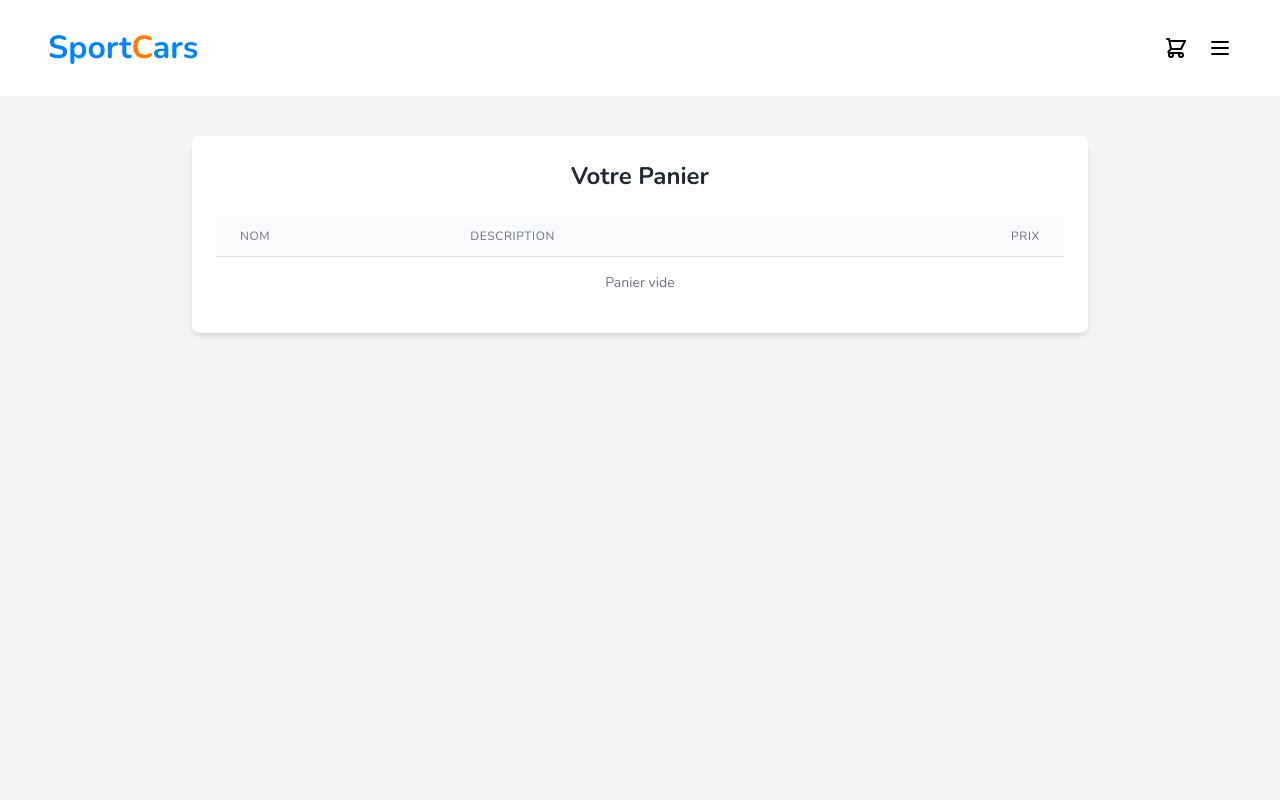
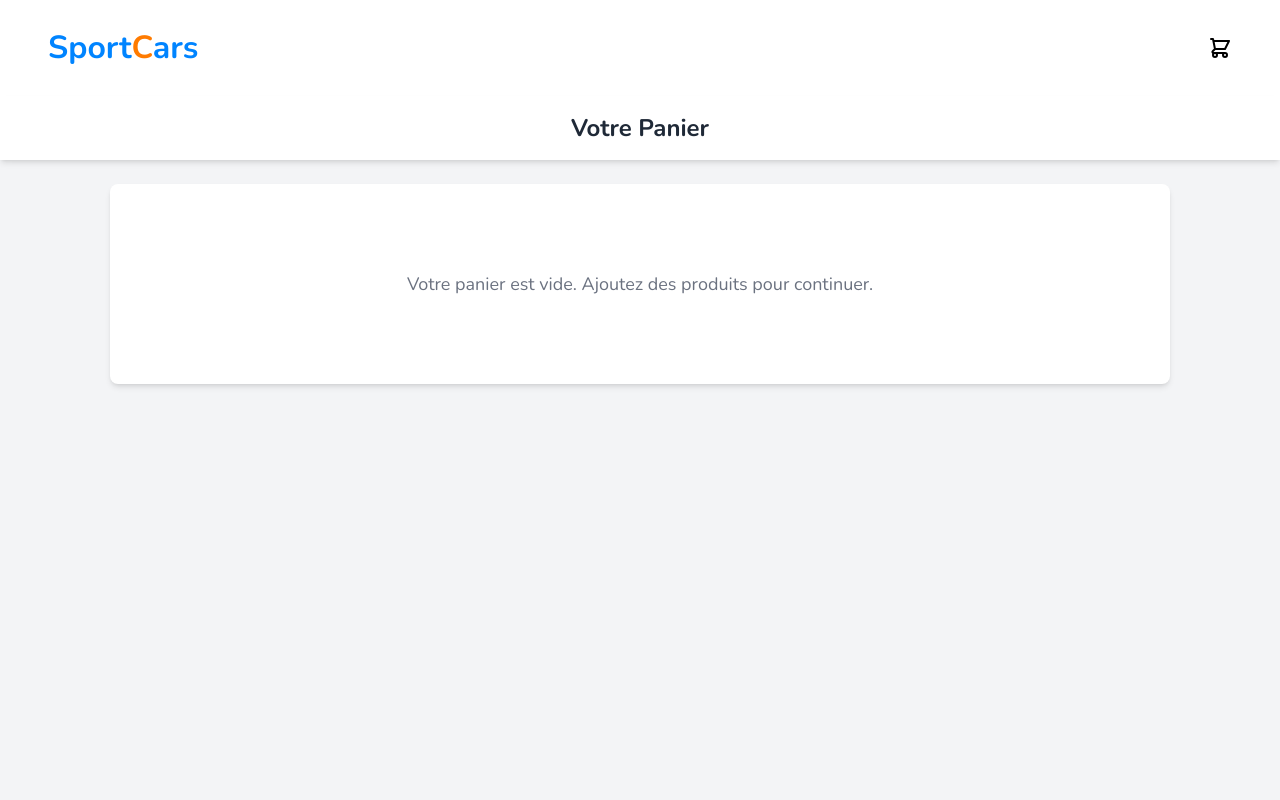
Before and after one commit to SaidS9113/API-SYMFONY-REACT, a React (Create React App) app in the folder front-end-react/: page /panier in a window 1280 px wide. Shown: the top 800 px of the page. Built offline with nearby package versions, Linux system fonts and the light colour scheme.

Commit message:
Ajout d'une fonctionnalité d'ajout au panier et en ce moment réglage pour mettre à jour instantanément le sup.

```diff
--- a/front-end-react/src/App.js
+++ b/front-end-react/src/App.js
@@ -16,16 +16,19 @@ import Footer from "./components/Footer";
 import { BrowserRouter as Router, Routes, Route, Navigate } from "react-router-dom";
 import ProtectedRoute from "./components/ProtectionRoute";
 import { UserProvider } from "./components/UserContext";
+import { PanierProvider } from "./PanierContext"; // Importer le PanierProvider
 import "./assets/css/style.css";
 
 function App() {
   return (
-    <>
-    <header>
+    <PanierProvider> {/* Déplacer ici pour englobler tous les composants qui utilisent PanierContext */}
       <UserProvider>
         <Router>
+          <header>
             <Header />
+          </header>
 
+          <main>
             <Routes>
               {/* Redirection de l'index vers l'accueil */}
               <Route path="/" element={<Navigate to="/accueil" replace />} />
@@ -81,14 +84,14 @@ function App() {
                 }
               />
             </Routes>
+          </main>
 
           <footer>
             <Footer />
           </footer>
         </Router>
       </UserProvider>
-      </header>
-    </>
+    </PanierProvider>
   );
 }
 
--- /dev/null
+++ b/front-end-react/src/PanierContext.js
@@ -0,0 +1,76 @@
+import React, { createContext, useState, useEffect, useContext } from "react";
+
+// Créer le contexte du panier
+export const PanierContext = createContext();
+
+// Le PanierProvider sera un composant qui enveloppe l'application et fournit les informations du panier
+export const PanierProvider = ({ children }) => {
+  const [panier, setPanier] = useState([]);
+  const [panierQuantite, setPanierQuantite] = useState(0);
+
+  // Fonction pour récupérer le panier depuis le localStorage
+  const chargerPanierDepuisLocalStorage = () => {
+    const panierStocke = JSON.parse(localStorage.getItem("panier")) || [];
+    setPanier(panierStocke);
+
+    // Calculer la quantité totale dans le panier
+    const totalQuantite = panierStocke.reduce((total, item) => total + item.quantite, 0);
+    setPanierQuantite(totalQuantite);
+  };
+
+  // Fonction pour ajouter un produit au panier
+  const ajouterAuPanier = (produit) => {
+    const panierMiseAJour = [...panier];
+    const index = panierMiseAJour.findIndex(item => item.id === produit.id);
+
+    if (index !== -1) {
+      panierMiseAJour[index].quantite += 1;
+    } else {
+      panierMiseAJour.push({ ...produit, quantite: 1 });
+    }
+
+    // Mettre à jour le panier dans le state
+    setPanier(panierMiseAJour);
+    setPanierQuantite(panierMiseAJour.reduce((total, item) => total + item.quantite, 0));
+
+    // Sauvegarder le panier dans le localStorage
+    localStorage.setItem("panier", JSON.stringify(panierMiseAJour));
+  };
+
+  // Fonction pour supprimer un produit du panier
+  const supprimerDuPanier = (id) => {
+    const panierMiseAJour = panier.filter(item => item.id !== id);
+
+    // Mettre à jour le panier dans le state
+    setPanier(panierMiseAJour);
+    setPanierQuantite(panierMiseAJour.reduce((total, item) => total + item.quantite, 0));
+
+    // Sauvegarder le panier mis à jour dans le localStorage
+    localStorage.setItem("panier", JSON.stringify(panierMiseAJour));
+  };
+
+  // Charger le panier au démarrage de l'application
+  useEffect(() => {
+    chargerPanierDepuisLocalStorage();
+  }, []);
+
+  // Utiliser un useEffect pour surveiller les changements du panier et mettre à jour localStorage
+  useEffect(() => {
+    if (panier.length > 0) {
+      // Enregistrer le panier et la quantité dans le localStorage à chaque mise à jour
+      localStorage.setItem("panier", JSON.stringify(panier));
+      const totalQuantite = panier.reduce((total, item) => total + item.quantite, 0);
+      setPanierQuantite(totalQuantite);
+    }
+  }, [panier]); // Re-exécuter chaque fois que panier change
+
+  // Fournir le panier, la quantité, et les fonctions d'ajout/suppression à toute l'application
+  return (
+    <PanierContext.Provider value={{ panierQuantite, panier, ajouterAuPanier, supprimerDuPanier }}>
+      {children}
+    </PanierContext.Provider>
+  );
+};
+
+// Ajoutez l'exportation de usePanier si vous souhaitez l'utiliser dans d'autres composants
+export const usePanier = () => useContext(PanierContext);
--- a/front-end-react/src/components/Header.jsx
+++ b/front-end-react/src/components/Header.jsx
@@ -1,19 +1,19 @@
-import React, { Fragment, useContext, useState } from "react";
-import { Link, useNavigate } from "react-router-dom";
+import React, { useState, useContext } from "react";
 import { UserContext } from "./UserContext";
+import { PanierContext } from "../PanierContext"; // Importation correcte du PanierContext
+import { Link } from "react-router-dom";
 
 function Header() {
-  const { user, logout } = useContext(UserContext);
+  const { user, logout } = useContext(UserContext);  // Accéder au UserContext
+  const { panierQuantite } = useContext(PanierContext); // Utilisation de panierQuantite depuis PanierContext
   const [isMenuOpen, setIsMenuOpen] = useState(false);
-  const navigate = useNavigate();
 
   const handleLogout = () => {
-    logout();
-    navigate("/accueil");
+    logout();  // Déconnexion de l'utilisateur
   };
 
   const toggleMenu = () => {
-    setIsMenuOpen(!isMenuOpen);
+    setIsMenuOpen(!isMenuOpen);  // Ouverture et fermeture du menu mobile
   };
 
   return (
@@ -66,6 +66,11 @@ function Header() {
                   d="M3 3h2l.4 2M7 13h10l4-8H5.4M7 13L5.4 5M7 13l-2.293 2.293c-.63.63-.184 1.707.707 1.707H17m0 0a2 2 0 100 4 2 2 0 000-4zm-8 2a2 2 0 11-4 0 2 2 0 014 0z"
                 />
               </svg>
+              {panierQuantite > 0 && (
+                <sup className="absolute -top-2 -right-2 bg-red-500 text-white rounded-full h-5 w-5 flex items-center justify-center text-xs">
+                  {panierQuantite}
+                </sup>
+              )}
             </Link>
 
             <div className="hidden 2xl:block">
@@ -92,84 +97,8 @@ function Header() {
                 </svg>
               </Link>
             </div>
-
-            <button
-              className="block 2xl:hidden focus:outline-none"
-              onClick={toggleMenu}
-            >
-              <svg
-                xmlns="http://www.w3.org/2000/svg"
-                className="h-6 w-6"
-                fill="none"
-                viewBox="0 0 24 24"
-                stroke="currentColor"
-              >
-                <path
-                  strokeLinecap="round"
-                  strokeLinejoin="round"
-                  strokeWidth="2"
-                  d="M4 6h16M4 12h16M4 18h16"
-                />
-              </svg>
-            </button>
           </div>
         </div>
-
-        {/* Menu mobile */}
-        {isMenuOpen && (
-          <div className="fixed inset-0 z-50 2xl:hidden">
-            <div className="fixed inset-0 bg-black opacity-50" onClick={toggleMenu}></div>
-            <div className="fixed right-0 top-0 h-full w-64 bg-white shadow-lg">
-              <div className="p-4">
-                <button onClick={toggleMenu} className="mb-4">
-                  <svg
-                    xmlns="http://www.w3.org/2000/svg"
-                    className="h-6 w-6"
-                    fill="none"
-                    viewBox="0 0 24 24"
-                    stroke="currentColor"
-                  >
-                    <path
-                      strokeLinecap="round"
-                      strokeLinejoin="round"
-                      strokeWidth="2"
-                      d="M6 18L18 6M6 6l12 12"
-                    />
-                  </svg>
-                </button>
-                <ul className="space-y-4">
-                  <li>
-                    <Link to="/accueil" onClick={toggleMenu}>Accueil</Link>
-                  </li>
-                  <li>
-                    <Link to="/boutique" onClick={toggleMenu}>Boutique</Link>
-                  </li>
-                  {user.isAdmin && (
-                    <>
-                      <li>
-                        <Link to="/liste-vehicule" onClick={toggleMenu}>Liste Véhicule</Link>
-                      </li>
-                      <li>
-                        <Link to="/liste-categorie" onClick={toggleMenu}>Liste Catégorie</Link>
-                      </li>
-                      <li>
-                        <Link to="/ajout-vehicule-categorie" onClick={toggleMenu}>Ajout Véhicule</Link>
-                      </li>
-                    </>
-                  )}
-                  <li>
-                    <Link
-                      to={user.isAuthenticated ? "/profil-utilisateur" : "/form-auth"}
-                      onClick={toggleMenu}
-                    >
-                      {user.isAuthenticated ? "Profil" : "Connexion"}
-                    </Link>
-                  </li>
-                </ul>
-              </div>
-            </div>
-          </div>
-        )}
       </nav>
     </div>
   );
--- a/front-end-react/src/components/Panier.jsx
+++ b/front-end-react/src/components/Panier.jsx
@@ -1,65 +1,129 @@
-import { Fragment } from "react";
+import { useState, useEffect } from "react";
 
 function Panier() {
-    const panier = []; // Exemple d'un panier vide
+  const [panier, setPanier] = useState([]);
+
+  useEffect(() => {
+    const panierStocke = JSON.parse(localStorage.getItem("panier")) || [];
+    setPanier(panierStocke);
+  }, []);
+
+  const supprimerProduit = (id) => {
+    const nouveauPanier = panier.filter((item) => item.id !== id);
+    setPanier(nouveauPanier);
+    localStorage.setItem("panier", JSON.stringify(nouveauPanier));
+  };
+
+  const calculerSousTotal = () => {
+    return panier.reduce((total, item) => total + item.prix * item.quantite, 0).toFixed(2);
+  };
+
+  const procederAuPaiement = () => {
+    alert("Redirection vers la page de paiement !");
+    // Logique de redirection ou d'intégration avec un service de paiement
+  };
 
   return (
-        <div className="min-h-screen bg-gray-100 py-10 px-4 sm:px-6 lg:px-8">
-            <div className="max-w-4xl mx-auto bg-white shadow-md rounded-lg p-6">
-                <h1 className="text-2xl font-bold text-gray-800 mb-6 text-center">Votre Panier</h1>
-                <div className="overflow-x-auto">
+    <div className="min-h-screen bg-gray-100 flex flex-col">
+      {/* En-tête fixe */}
+      <div className="bg-white shadow-md py-4 sticky top-0 z-10">
+        <h1 className="text-2xl font-bold text-gray-800 text-center">Votre Panier</h1>
+      </div>
+
+      {/* Contenu principal avec défilement */}
+      <div className="flex-1 py-6 px-4 flex justify-center overflow-hidden">
+        <div className="w-[85%]">
+          {panier.length > 0 ? (
+            <div className="bg-white shadow-md rounded-lg overflow-hidden">
+              <div className="overflow-x-auto max-h-[calc(100vh-250px)] overflow-y-auto">
                 <table className="min-w-full divide-y divide-gray-200">
                   <thead className="bg-gray-50">
                     <tr>
-                                <th
-                                    scope="col"
-                                    className="px-6 py-3 text-left text-xs font-medium text-gray-500 uppercase tracking-wider"
-                                >
+                      <th className="px-6 py-3 text-left text-xs font-medium text-gray-500 uppercase tracking-wider">
+                        Image
+                      </th>
+                      <th className="px-6 py-3 text-left text-xs font-medium text-gray-500 uppercase tracking-wider">
                         Nom
                       </th>
-                                <th
-                                    scope="col"
-                                    className="px-6 py-3 text-left text-xs font-medium text-gray-500 uppercase tracking-wider"
-                                >
+                      <th className="px-6 py-3 text-left text-xs font-medium text-gray-500 uppercase tracking-wider">
                         Description
                       </th>
-                                <th
-                                    scope="col"
-                                    className="px-6 py-3 text-right text-xs font-medium text-gray-500 uppercase tracking-wider"
-                                >
+                      <th className="px-6 py-3 text-center text-xs font-medium text-gray-500 uppercase tracking-wider">
+                        Quantité
+                      </th>
+                      <th className="px-6 py-3 text-right text-xs font-medium text-gray-500 uppercase tracking-wider">
                         Prix
+                      </th>
+                      <th className="px-6 py-3 text-center text-xs font-medium text-gray-500 uppercase tracking-wider">
+                        Actions
                       </th>
                     </tr>
                   </thead>
                   <tbody className="bg-white divide-y divide-gray-200">
-                            {panier.length > 0 ? (
-                                panier.map((item, index) => (
-                                    <tr key={index}>
+                    {panier.map((item) => (
+                      <tr key={item.id}>
+                        <td className="px-6 py-4 whitespace-nowrap w-[200px]">
+                          <div className="w-[200px] h-[100px]">
+                            <img
+                              src={`http://localhost:8000${item.imageUrl}`}
+                              alt={item.nom}
+                              className="w-full h-full object-cover rounded-lg"
+                              onError={(e) => {
+                                e.target.src = "https://via.placeholder.com/200x100";
+                              }}
+                            />
+                          </div>
+                        </td>
                         <td className="px-6 py-4 whitespace-nowrap text-sm font-medium text-gray-800">
                           {item.nom}
                         </td>
                         <td className="px-6 py-4 whitespace-nowrap text-sm text-gray-600">
                           {item.description}
                         </td>
+                        <td className="px-6 py-4 whitespace-nowrap text-sm text-center text-gray-800">
+                          {item.quantite}
+                        </td>
                         <td className="px-6 py-4 whitespace-nowrap text-sm text-gray-800 text-right">
                           {item.prix.toFixed(2)} €
                         </td>
-                                    </tr>
-                                ))
-                            ) : (
-                                <tr>
-                                    <td
-                                        colSpan="3"
-                                        className="px-6 py-4 text-center text-sm text-gray-500"
+                        <td className="px-6 py-4 whitespace-nowrap text-center">
+                          <button
+                            className="bg-red-600 text-white py-2 px-4 rounded-lg hover:bg-red-700 transition-colors"
+                            onClick={() => supprimerProduit(item.id)}
                           >
-                                        Panier vide
+                            Supprimer
+                          </button>
                         </td>
                       </tr>
-                            )}
+                    ))}
                   </tbody>
                 </table>
               </div>
             </div>
+          ) : (
+            <div className="bg-white shadow-md rounded-lg p-6 flex items-center justify-center h-[200px]">
+              <p className="text-gray-500 text-lg">Votre panier est vide. Ajoutez des produits pour continuer.</p>
+            </div>
+          )}
+        </div>
+      </div>
+
+      {/* Pied de page fixe avec le sous-total et le bouton de paiement */}
+      {panier.length > 0 && (
+        <div className="bg-white shadow-md py-4 px-8 sticky bottom-0 z-10">
+          <div className="w-[85%] mx-auto flex justify-between items-center">
+            <p className="text-lg font-bold text-gray-800">
+              Sous-total : {calculerSousTotal()} €
+            </p>
+            <button
+              className="bg-blue-600 text-white py-2 px-4 rounded-lg hover:bg-blue-700 transition-colors"
+              onClick={procederAuPaiement}
+            >
+              Procéder au paiement
+            </button>
+          </div>
+        </div>
+      )}
     </div>
   );
 }
```
Also changed, not shown: front-end-react/src/components/PageProduit.jsx (+22 -40 lines). Lines whose indentation alone changed are shown as unchanged.
